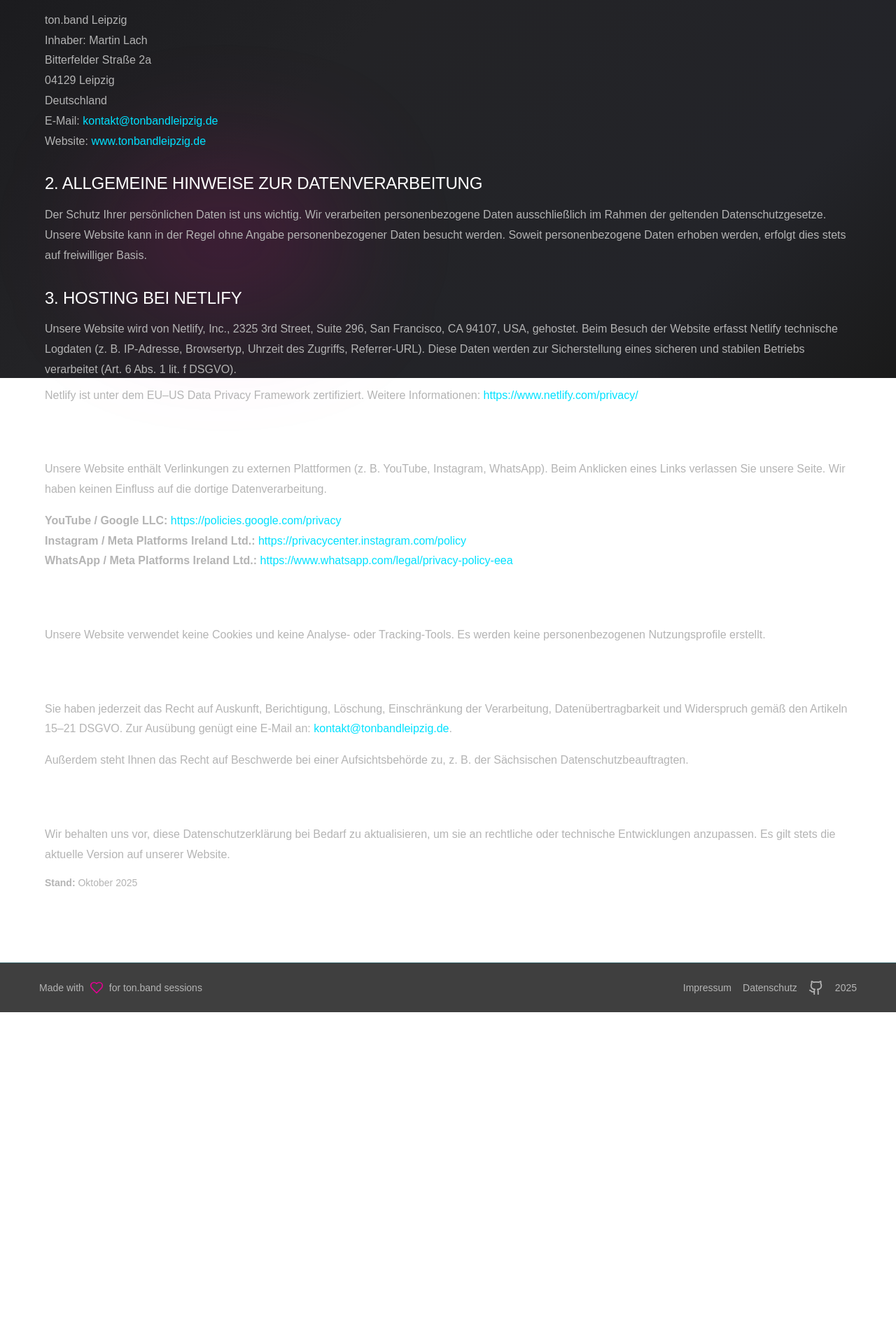
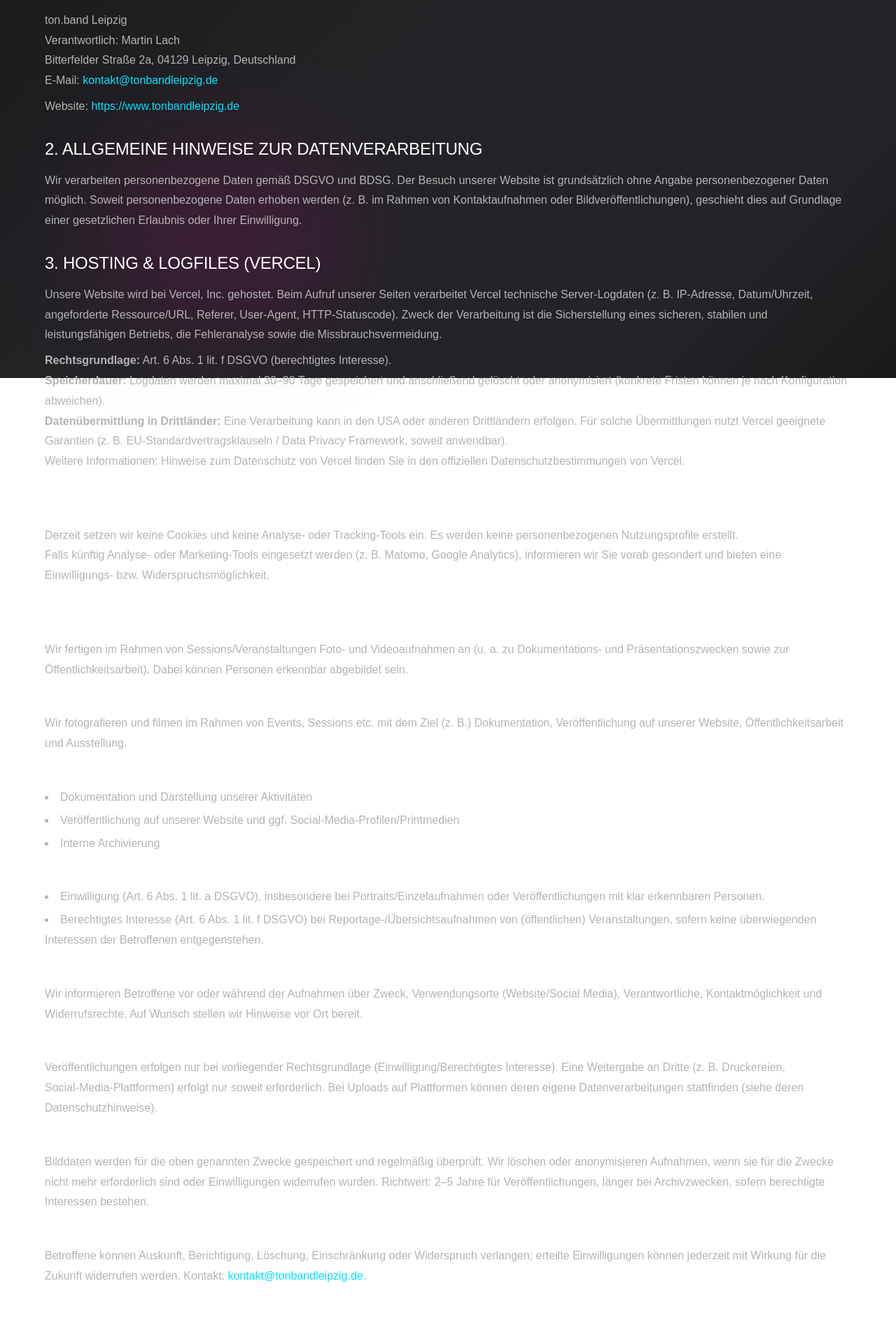
Before and after one commit to Trinaxus/TON.BAND, a Next.js app: page /datenschutz in a window 1280 px wide. Shown: the part 260-2180 px from the top of the page at 70% size. Before the commit the page ends 1706 px from the top, so only its background shows below. Built offline with nearby package versions, Linux system fonts and the light colour scheme.

Commit message:
docs: Update Datenschutzerklärung (Vercel, Cookies/Tracking, Bildaufnahmen mit Video, Rechte & Beschwerde)

```diff
--- a/src/app/datenschutz/page.tsx
+++ b/src/app/datenschutz/page.tsx
@@ -9,88 +9,149 @@ export default function DatenschutzPage() {
             <h2 className="text-2xl font-semibold mb-4 text-white">1. Verantwortlicher</h2>
             <p>
               ton.band Leipzig<br />
-              Inhaber: Martin Lach<br />
-              Bitterfelder Straße 2a<br />
-              04129 Leipzig<br />
-              Deutschland<br />
-              E-Mail: <a href="mailto:kontakt@tonbandleipzig.de" className="text-[#00e1ff] hover:underline">kontakt@tonbandleipzig.de</a><br />
-              Website: <a href="https://www.tonbandleipzig.de" className="text-[#00e1ff] hover:underline">www.tonbandleipzig.de</a>
+              Verantwortlich: Martin Lach<br />
+              Bitterfelder Straße 2a, 04129 Leipzig, Deutschland<br />
+              E-Mail: <a href="mailto:kontakt@tonbandleipzig.de" className="text-[#00e1ff] hover:underline">kontakt@tonbandleipzig.de</a>
+            </p>
+            <p className="mt-2">
+              Website: <a href="https://www.tonbandleipzig.de" target="_blank" rel="noopener noreferrer" className="text-[#00e1ff] hover:underline">https://www.tonbandleipzig.de</a>
             </p>
           </section>
 
           <section style={{ marginBottom: '2rem' }}>
             <h2 className="text-2xl font-semibold mb-4 text-white">2. Allgemeine Hinweise zur Datenverarbeitung</h2>
             <p>
-              Der Schutz Ihrer persönlichen Daten ist uns wichtig. Wir verarbeiten personenbezogene Daten ausschließlich
-              im Rahmen der geltenden Datenschutzgesetze. Unsere Website kann in der Regel ohne Angabe personenbezogener
-              Daten besucht werden. Soweit personenbezogene Daten erhoben werden, erfolgt dies stets auf freiwilliger Basis.
+              Wir verarbeiten personenbezogene Daten gemäß DSGVO und BDSG. Der Besuch unserer Website ist grundsätzlich ohne Angabe personenbezogener Daten möglich.
+              Soweit personenbezogene Daten erhoben werden (z.&nbsp;B. im Rahmen von Kontaktaufnahmen oder Bildveröffentlichungen), geschieht dies auf Grundlage einer
+              gesetzlichen Erlaubnis oder Ihrer Einwilligung.
             </p>
           </section>
 
           <section style={{ marginBottom: '2rem' }}>
-            <h2 className="text-2xl font-semibold mb-4 text-white">3. Hosting bei Netlify</h2>
+            <h2 className="text-2xl font-semibold mb-4 text-white">3. Hosting & Logfiles (Vercel)</h2>
             <p>
-              Unsere Website wird von Netlify, Inc., 2325 3rd Street, Suite 296, San Francisco, CA 94107, USA, gehostet.
-              Beim Besuch der Website erfasst Netlify technische Logdaten (z. B. IP-Adresse, Browsertyp, Uhrzeit des Zugriffs,
-              Referrer-URL). Diese Daten werden zur Sicherstellung eines sicheren und stabilen Betriebs verarbeitet
-              (Art. 6 Abs. 1 lit. f DSGVO).
+              Unsere Website wird bei Vercel, Inc. gehostet. Beim Aufruf unserer Seiten verarbeitet Vercel technische Server-Logdaten (z.&nbsp;B. IP-Adresse, Datum/Uhrzeit,
+              angeforderte Ressource/URL, Referer, User-Agent, HTTP-Statuscode). Zweck der Verarbeitung ist die Sicherstellung eines sicheren, stabilen und leistungsfähigen
+              Betriebs, die Fehleranalyse sowie die Missbrauchsvermeidung.
             </p>
             <p className="mt-2">
-              Netlify ist unter dem EU–US Data Privacy Framework zertifiziert. Weitere Informationen:{' '}
-              <a href="https://www.netlify.com/privacy/" target="_blank" rel="noopener noreferrer" className="text-[#00e1ff] hover:underline">
-                https://www.netlify.com/privacy/
-              </a>
+              <strong>Rechtsgrundlage:</strong> Art.&nbsp;6 Abs.&nbsp;1 lit.&nbsp;f DSGVO (berechtigtes Interesse).
+            </p>
+            <p>
+              <strong>Speicherdauer:</strong> Logdaten werden maximal 30–90 Tage gespeichert und anschließend gelöscht oder anonymisiert (konkrete Fristen können je nach
+              Konfiguration abweichen).
+            </p>
+            <p>
+              <strong>Datenübermittlung in Drittländer:</strong> Eine Verarbeitung kann in den USA oder anderen Drittländern erfolgen. Für solche Übermittlungen nutzt Vercel
+              geeignete Garantien (z.&nbsp;B. EU‑Standardvertragsklauseln / Data Privacy Framework, soweit anwendbar).
+            </p>
+            <p>
+              Weitere Informationen: Hinweise zum Datenschutz von Vercel finden Sie in den offiziellen Datenschutzbestimmungen von Vercel.
             </p>
           </section>
 
           <section style={{ marginBottom: '2rem' }}>
-            <h2 className="text-2xl font-semibold mb-4 text-white">4. Verlinkte Inhalte (YouTube, Social Media & Community)</h2>
-            <p className="mb-4">
-              Unsere Website enthält Verlinkungen zu externen Plattformen (z. B. YouTube, Instagram, WhatsApp).
-              Beim Anklicken eines Links verlassen Sie unsere Seite. Wir haben keinen Einfluss auf die dortige Datenverarbeitung.
+            <h2 className="text-2xl font-semibold mb-4 text-white">4. Einsatz von Cookies & Tracking</h2>
+            <p>
+              Derzeit setzen wir keine Cookies und keine Analyse- oder Tracking-Tools ein. Es werden keine personenbezogenen Nutzungsprofile erstellt.
             </p>
             <p>
-              <strong>YouTube / Google LLC:</strong>{' '}
-              <a href="https://policies.google.com/privacy" target="_blank" rel="noopener noreferrer" className="text-[#00e1ff] hover:underline">
-                https://policies.google.com/privacy
-              </a><br />
-              <strong>Instagram / Meta Platforms Ireland Ltd.:</strong>{' '}
-              <a href="https://privacycenter.instagram.com/policy" target="_blank" rel="noopener noreferrer" className="text-[#00e1ff] hover:underline">
-                https://privacycenter.instagram.com/policy
-              </a><br />
-              <strong>WhatsApp / Meta Platforms Ireland Ltd.:</strong>{' '}
-              <a href="https://www.whatsapp.com/legal/privacy-policy-eea" target="_blank" rel="noopener noreferrer" className="text-[#00e1ff] hover:underline">
-                https://www.whatsapp.com/legal/privacy-policy-eea
-              </a>
+              Falls künftig Analyse- oder Marketing-Tools eingesetzt werden (z.&nbsp;B. Matomo, Google Analytics), informieren wir Sie vorab gesondert und bieten eine
+              Einwilligungs- bzw. Widerspruchsmöglichkeit.
             </p>
           </section>
 
           <section style={{ marginBottom: '2rem' }}>
-            <h2 className="text-2xl font-semibold mb-4 text-white">5. Cookies & Tracking</h2>
+            <h2 className="text-2xl font-semibold mb-4 text-white">5. Bildaufnahmen (Fotografie/Video) & Veröffentlichungen</h2>
             <p>
-              Unsere Website verwendet keine Cookies und keine Analyse- oder Tracking-Tools. Es werden keine personenbezogenen
-              Nutzungsprofile erstellt.
+              Wir fertigen im Rahmen von Sessions/Veranstaltungen Foto- und Videoaufnahmen an (u.&nbsp;a. zu Dokumentations- und Präsentationszwecken sowie zur Öffentlichkeitsarbeit). Dabei
+              können Personen erkennbar abgebildet sein.
+            </p>
+            <h3 className="text-xl font-semibold mb-2 text-white mt-4">Bildaufnahmen / Fotografien / Bilddaten – Zweck der Aufnahme</h3>
+            <p>
+              Wir fotografieren und filmen im Rahmen von Events, Sessions etc. mit dem Ziel (z.&nbsp;B.) Dokumentation, Veröffentlichung auf unserer Website,
+              Öffentlichkeitsarbeit und Ausstellung.
+            </p>
+            <h3 className="text-xl font-semibold mb-2 text-white mt-4">5.1 Zwecke</h3>
+            <ul className="list-disc list-inside space-y-1">
+              <li>Dokumentation und Darstellung unserer Aktivitäten</li>
+              <li>Veröffentlichung auf unserer Website und ggf. Social‑Media‑Profilen/Printmedien</li>
+              <li>Interne Archivierung</li>
+            </ul>
+            <h3 className="text-xl font-semibold mb-2 text-white mt-4">5.2 Rechtsgrundlagen</h3>
+            <ul className="list-disc list-inside space-y-1">
+              <li>Einwilligung (Art.&nbsp;6 Abs.&nbsp;1 lit.&nbsp;a DSGVO), insbesondere bei Portraits/Einzelaufnahmen oder Veröffentlichungen mit klar erkennbaren Personen.</li>
+              <li>Berechtigtes Interesse (Art.&nbsp;6 Abs.&nbsp;1 lit.&nbsp;f DSGVO) bei Reportage-/Übersichtsaufnahmen von (öffentlichen) Veranstaltungen, sofern keine überwiegenden Interessen der Betroffenen entgegenstehen.</li>
+            </ul>
+            <h3 className="text-xl font-semibold mb-2 text-white mt-4">5.3 Information der Betroffenen</h3>
+            <p>
+              Wir informieren Betroffene vor oder während der Aufnahmen über Zweck, Verwendungsorte (Website/Social Media), Verantwortliche, Kontaktmöglichkeit und
+              Widerrufsrechte. Auf Wunsch stellen wir Hinweise vor Ort bereit.
+            </p>
+            <h3 className="text-xl font-semibold mb-2 text-white mt-4">5.4 Veröffentlichung & Weitergabe</h3>
+            <p>
+              Veröffentlichungen erfolgen nur bei vorliegender Rechtsgrundlage (Einwilligung/Berechtigtes Interesse). Eine Weitergabe an Dritte (z.&nbsp;B. Druckereien,
+              Social‑Media‑Plattformen) erfolgt nur soweit erforderlich. Bei Uploads auf Plattformen können deren eigene Datenverarbeitungen stattfinden (siehe deren Datenschutzhinweise).
+            </p>
+            <h3 className="text-xl font-semibold mb-2 text-white mt-4">5.5 Speicherdauer</h3>
+            <p>
+              Bilddaten werden für die oben genannten Zwecke gespeichert und regelmäßig überprüft. Wir löschen oder anonymisieren Aufnahmen, wenn sie für die Zwecke nicht mehr erforderlich sind oder Einwilligungen widerrufen wurden. Richtwert: 2–5 Jahre für Veröffentlichungen, länger bei Archivzwecken, sofern berechtigte Interessen bestehen.
+            </p>
+            <h3 className="text-xl font-semibold mb-2 text-white mt-4">5.6 Rechte der Betroffenen</h3>
+            <p>
+              Betroffene können Auskunft, Berichtigung, Löschung, Einschränkung oder Widerspruch verlangen; erteilte Einwilligungen können jederzeit mit Wirkung für die Zukunft widerrufen werden. Kontakt: <a href="mailto:kontakt@tonbandleipzig.de" className="text-[#00e1ff] hover:underline">kontakt@tonbandleipzig.de</a>.
             </p>
           </section>
 
           <section style={{ marginBottom: '2rem' }}>
-            <h2 className="text-2xl font-semibold mb-4 text-white">6. Ihre Rechte</h2>
-            <p className="mb-4">
-              Sie haben jederzeit das Recht auf Auskunft, Berichtigung, Löschung, Einschränkung der Verarbeitung,
-              Datenübertragbarkeit und Widerspruch gemäß den Artikeln 15–21 DSGVO. Zur Ausübung genügt eine E-Mail an:{' '}
-              <a href="mailto:kontakt@tonbandleipzig.de" className="text-[#00e1ff] hover:underline">kontakt@tonbandleipzig.de</a>.
-            </p>
+            <h2 className="text-2xl font-semibold mb-4 text-white">6. Externe Links & eingebettete Inhalte</h2>
             <p>
-              Außerdem steht Ihnen das Recht auf Beschwerde bei einer Aufsichtsbehörde zu, z. B. der Sächsischen
-              Datenschutzbeauftragten.
+              Unsere Website kann Links auf externe Seiten (z.&nbsp;B. YouTube, Instagram, WhatsApp) enthalten. Für die Inhalte der verlinkten Seiten sind stets deren Betreiber verantwortlich. Werden Inhalte Dritter eingebettet, können beim Laden Daten (inkl. IP-Adresse) an die jeweiligen Anbieter übermittelt werden; diese können Cookies setzen. Bitte beachten Sie die Datenschutzhinweise der jeweiligen Anbieter.
             </p>
           </section>
 
           <section style={{ marginBottom: '2rem' }}>
-            <h2 className="text-2xl font-semibold mb-4 text-white">7. Änderungen dieser Datenschutzerklärung</h2>
+            <h2 className="text-2xl font-semibold mb-4 text-white">7. Kontaktaufnahme</h2>
             <p>
-              Wir behalten uns vor, diese Datenschutzerklärung bei Bedarf zu aktualisieren, um sie an rechtliche oder
-              technische Entwicklungen anzupassen. Es gilt stets die aktuelle Version auf unserer Website.
+              Bei Kontaktaufnahme (z.&nbsp;B. per E-Mail) verarbeiten wir die mitgeteilten Daten zur Bearbeitung Ihres Anliegens.
+            </p>
+            <p>
+              <strong>Rechtsgrundlage:</strong> Art.&nbsp;6 Abs.&nbsp;1 lit.&nbsp;b DSGVO (vorvertragliche/vertragliche Maßnahmen) oder lit.&nbsp;f DSGVO (berechtigtes Interesse an effizienter Kommunikation).
+            </p>
+            <p>
+              Wir löschen Anfragen, sofern diese nicht mehr erforderlich sind und keine gesetzlichen Aufbewahrungspflichten entgegenstehen.
+            </p>
+          </section>
+
+          <section style={{ marginBottom: '2rem' }}>
+            <h2 className="text-2xl font-semibold mb-4 text-white">8. Rechte der betroffenen Personen</h2>
+            <ul className="list-disc list-inside space-y-1">
+              <li>Auskunft (Art.&nbsp;15 DSGVO)</li>
+              <li>Berichtigung (Art.&nbsp;16 DSGVO)</li>
+              <li>Löschung (Art.&nbsp;17 DSGVO)</li>
+              <li>Einschränkung der Verarbeitung (Art.&nbsp;18 DSGVO)</li>
+              <li>Datenübertragbarkeit (Art.&nbsp;20 DSGVO)</li>
+              <li>Widerspruch (Art.&nbsp;21 DSGVO)</li>
+              <li>Widerruf von Einwilligungen mit Wirkung für die Zukunft (Art.&nbsp;7 Abs.&nbsp;3 DSGVO)</li>
+            </ul>
+            <p className="mt-2">Zur Ausübung Ihrer Rechte genügt eine E-Mail an <a href="mailto:kontakt@tonbandleipzig.de" className="text-[#00e1ff] hover:underline">kontakt@tonbandleipzig.de</a>.</p>
+          </section>
+
+          <section style={{ marginBottom: '2rem' }}>
+            <h2 className="text-2xl font-semibold mb-4 text-white">9. Beschwerderecht</h2>
+            <p>
+              Sie haben das Recht, sich bei einer Datenschutzaufsichtsbehörde zu beschweren. Zuständig ist in der Regel die Aufsichtsbehörde Ihres Wohnsitzes bzw. des Ortes der mutmaßlichen Verletzung.
+            </p>
+            <p>
+              Für Sachsen: Der Sächsische Datenschutzbeauftragte, Schützenstraße 18, 01099 Dresden, <a href="https://www.saechsdsb.de" target="_blank" rel="noopener noreferrer" className="text-[#00e1ff] hover:underline">www.saechsdsb.de</a>.
+            </p>
+          </section>
+
+          <section style={{ marginBottom: '2rem' }}>
+            <h2 className="text-2xl font-semibold mb-4 text-white">10. Änderungen dieser Datenschutzerklärung</h2>
+            <p>
+              Wir behalten uns vor, diese Datenschutzerklärung anzupassen, um sie an geänderte Rechtslagen oder technische Änderungen anzupassen. Die jeweils aktuelle Version ist unter
+              <a href="https://www.tonbandleipzig.de/datenschutz" target="_blank" rel="noopener noreferrer" className="text-[#00e1ff] hover:underline"> https://www.tonbandleipzig.de/datenschutz</a> abrufbar.
             </p>
             <p className="mt-4 text-sm">
               <strong>Stand:</strong> Oktober 2025
```
